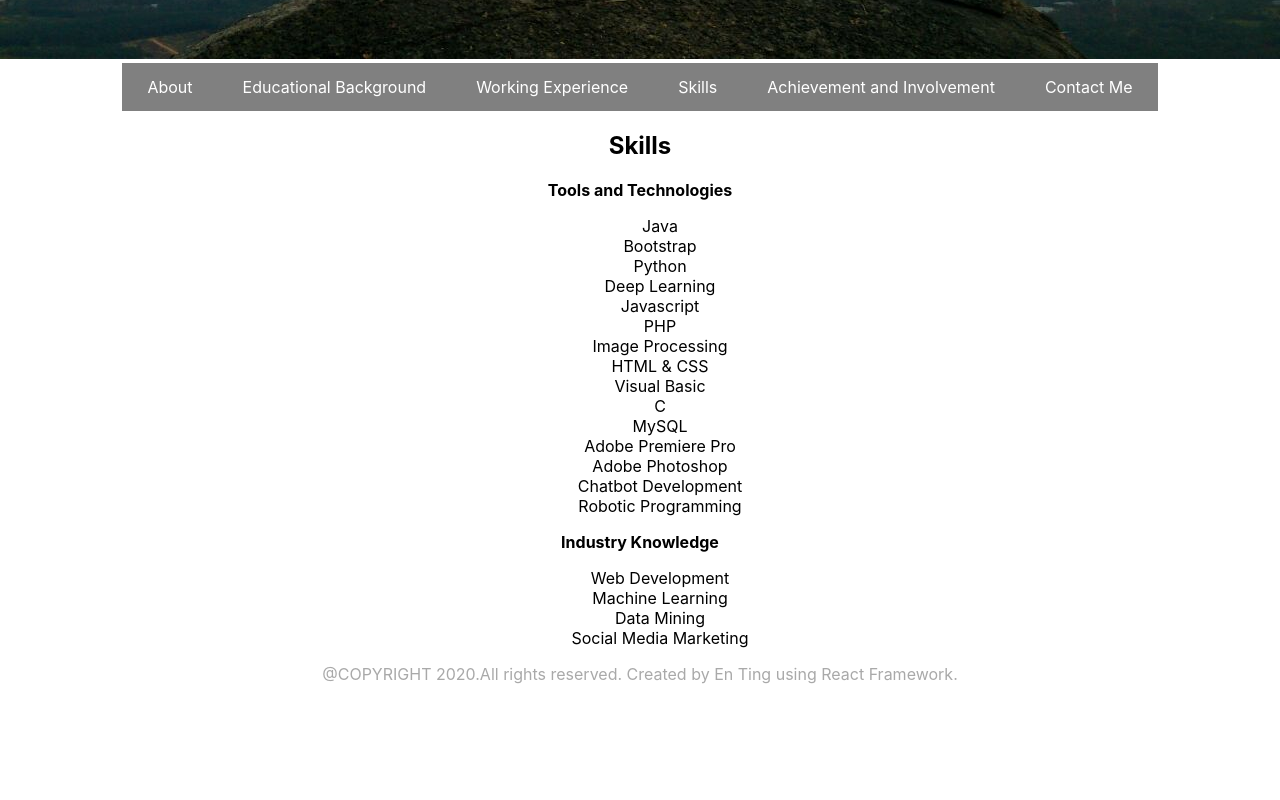
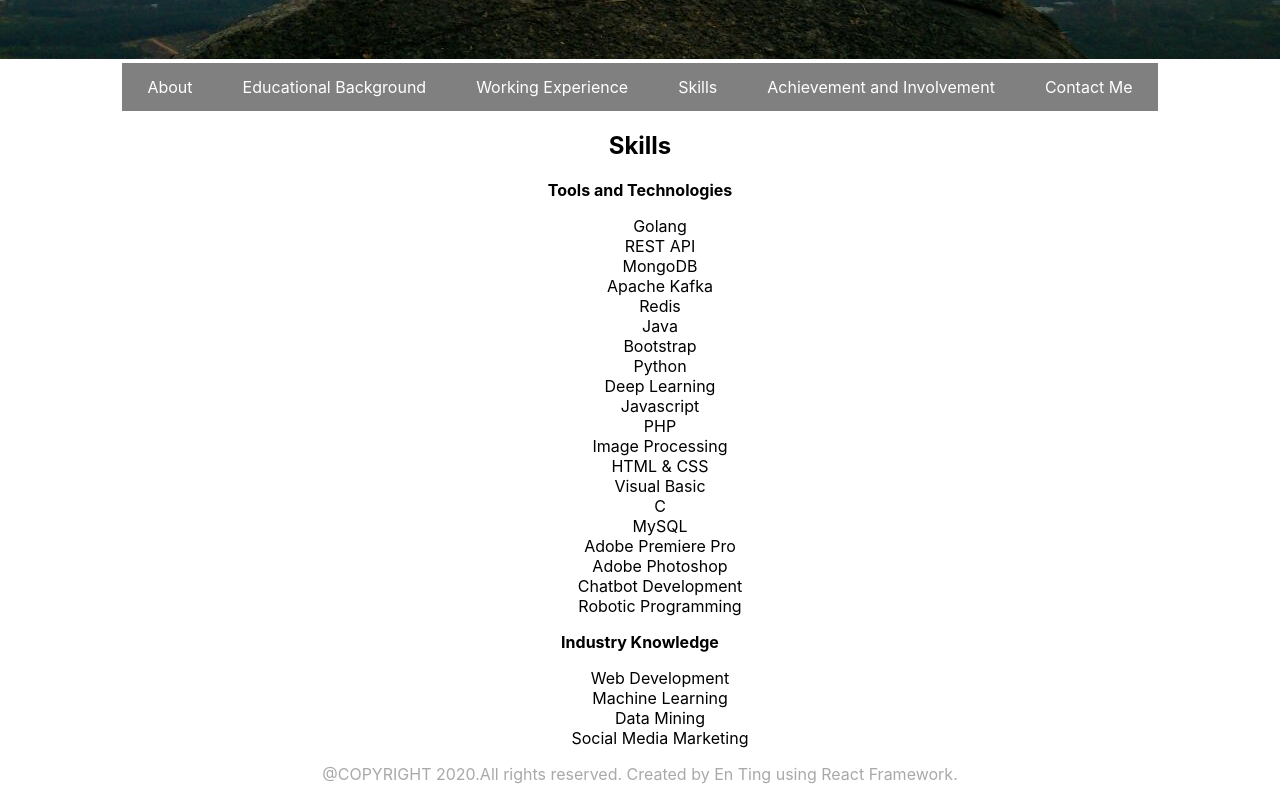
Before and after one commit to EnTing0417/Portfolio, a React (Create React App) app: page /skills in a window 1280 px wide. Shown: the part 778-1578 px from the top of the page. Before the commit the page ends 1478 px from the top, so only its background shows below. Built offline with nearby package versions, Linux system fonts and the light colour scheme.

Commit message:
update skills and working experience

```diff
--- a/src/Skills.js
+++ b/src/Skills.js
@@ -9,6 +9,11 @@ function Skills(props) {
 
      <b><p>Tools and Technologies</p></b>
        <ul>
+		<li>Golang</li>
+		<li>REST API</li>
+		<li>MongoDB</li>
+		<li>Apache Kafka</li>
+		<li>Redis</li>
        	<li>Java</li>
         <li>Bootstrap</li>
         <li>Python</li>
--- a/src/Working_Experience.js
+++ b/src/Working_Experience.js
@@ -7,9 +7,14 @@ function Working_Experience(props) {
     <div>
       <h2>Working Experience</h2>
 
+	  <b><p>Software Engineer @ Qumon Intelligence LTP</p></b>
+       <ul>
+		<li>Aug 2019 - Jan 2020</li>
+	 </ul>
+
       <b><p>Junior Implementation Engineer - Internship @ Ematic Solutions Sdn Bhd</p></b>
        <ul>
-		<li>Aug 2019 - Jan 2020</li>
+		<li>May 2020 - Apr 2023</li>
 	 </ul>
 
 
```
